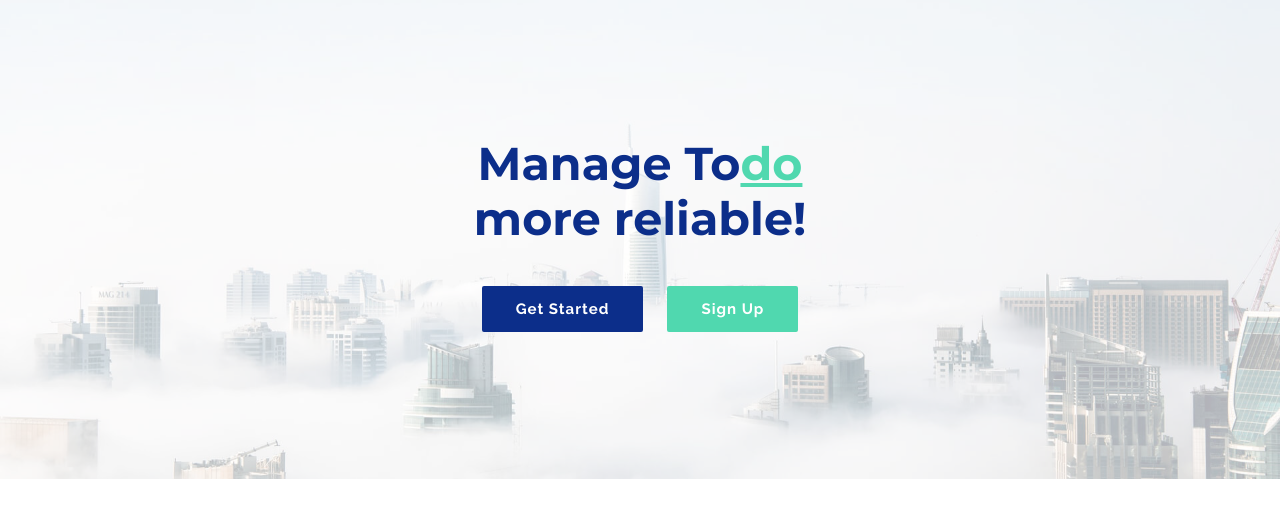
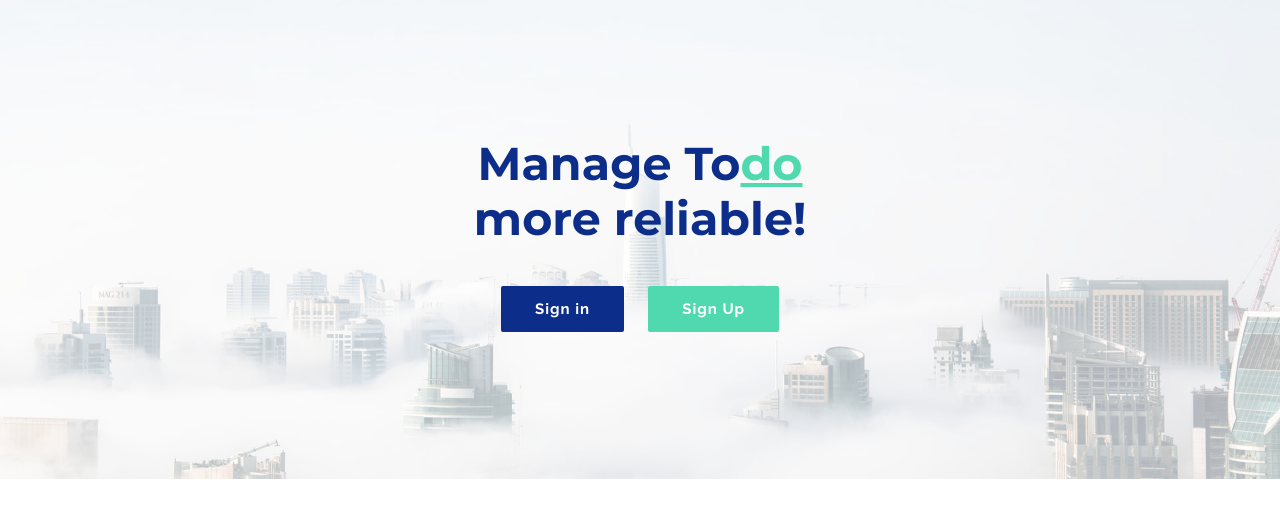
Before and after one commit to aditya-singh-07/Django-Todo-App, a Django app: page / in a window 1280 px wide. Shown: the part 128-659 px from the top of the page. Run offline with Django 3.2, Linux system fonts and the light colour scheme; some libraries are stand-ins or nearby versions; some web fonts are replaced.

Commit message:
Update index.html

```diff
--- a/todo/templates/todo/index.html
+++ b/todo/templates/todo/index.html
@@ -80,7 +80,7 @@
     <div class="intro-content">
       <h2>Manage To<span>do</span><br>more reliable!</h2>
       <div>
-        <a href="#about" class="btn-get-started scrollto">Get Started</a>
+        <a href="{% url 'loginuser' %}" class="btn-get-started scrollto">Sign in</a>
         <a href="{% url 'signupuser' %}" class="btn-projects scrollto">Sign Up</a>
       </div>
     </div>
```
